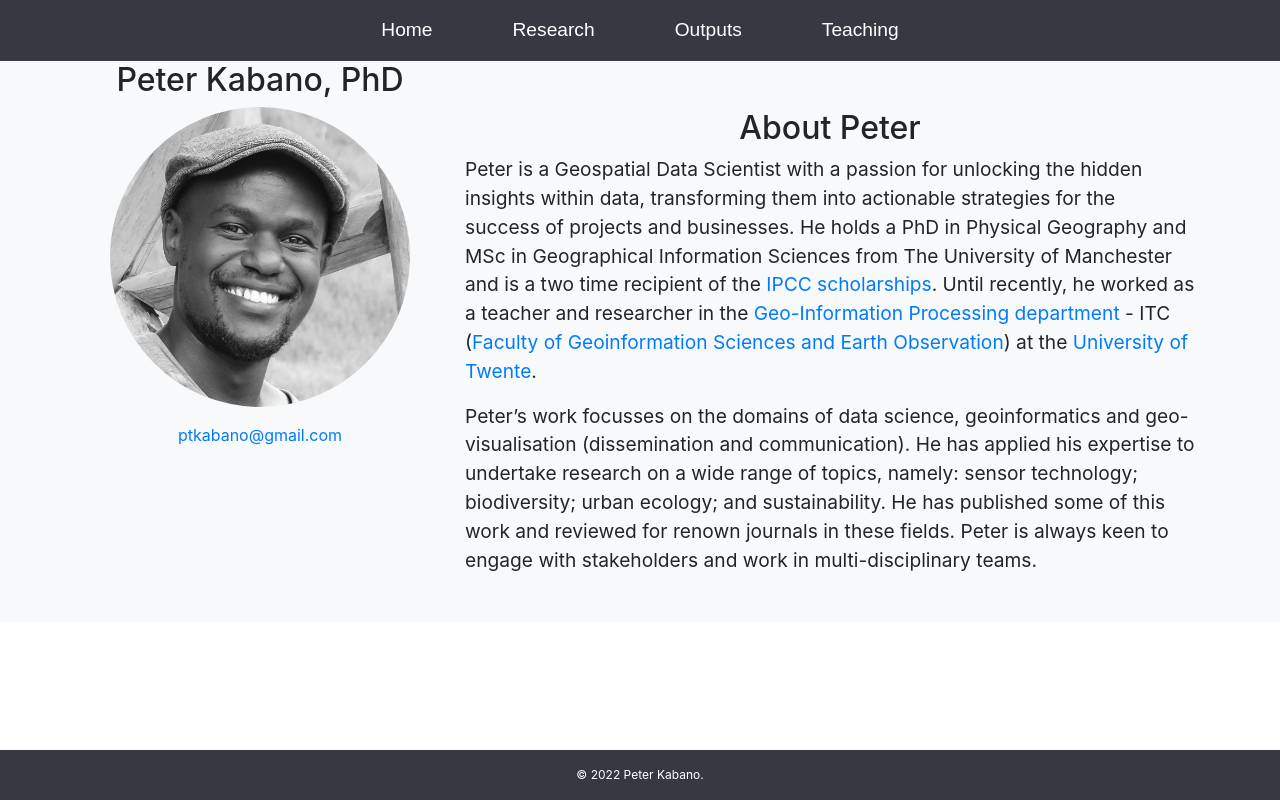
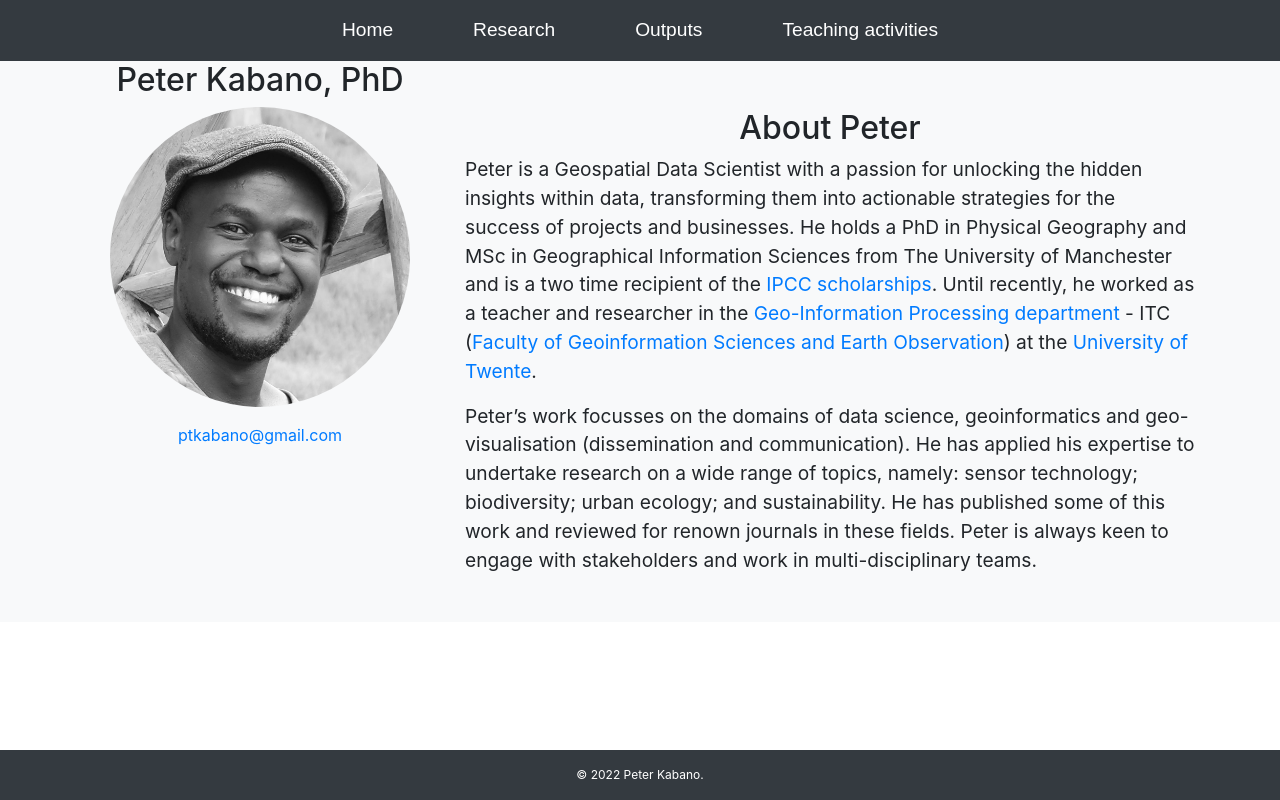
Before and after one commit to peterkabano/peterkabano.github.io, a plain HTML site: page index.html in a window 1280 px wide. Drawn offline with nearby package versions, Linux system fonts and the light colour scheme.

Commit message:
commit 3

```diff
--- a/index.html
+++ b/index.html
@@ -29,7 +29,7 @@
 						<a class="nav-link" href="publications.html">Outputs</a>
 					</li>
 					<li class="nav-item">
-						<a class="nav-link" href="other.html">Teaching</a>
+						<a class="nav-link" href="other.html">Teaching activities</a>
 					</li>
 				</ul>
 			</div>
```
Also changed, not shown: other.html (+1 -1 lines), publications.html (+1 -1 lines), research.html (+1 -1 lines).
